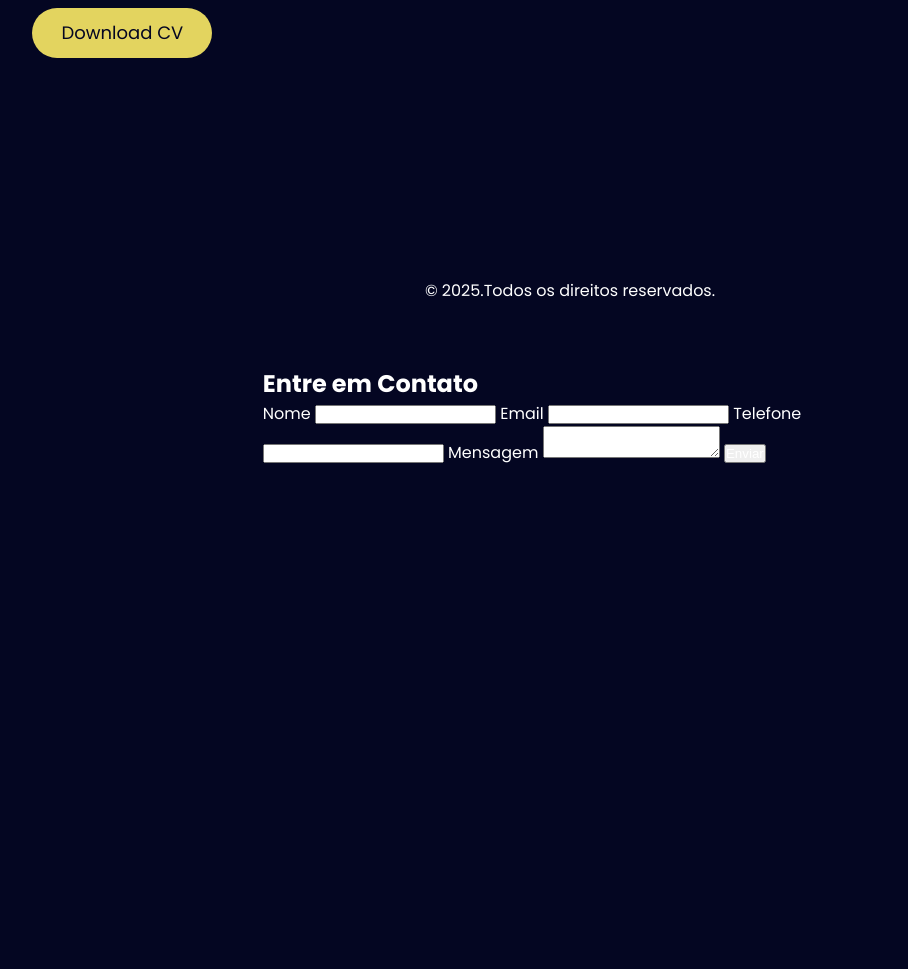
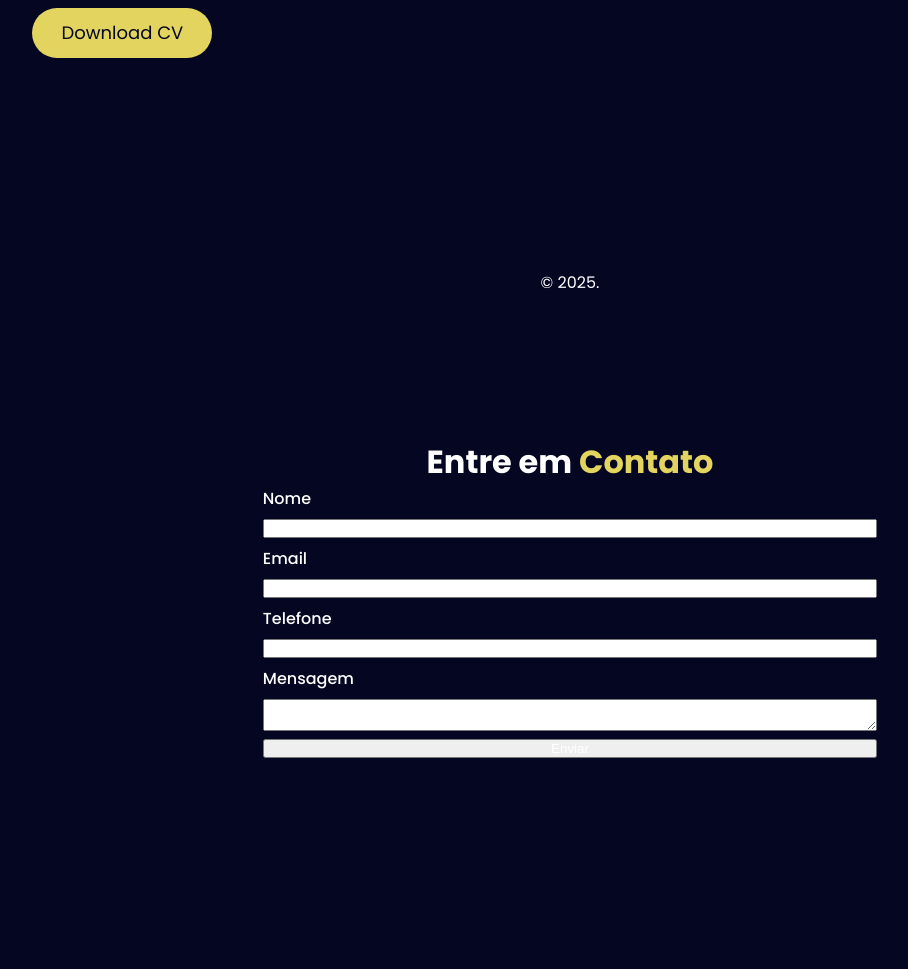
Before and after one commit to Airton-Fernandes/Projeto-Rajesh, a plain HTML site: page index.html in a window 1280 px wide. Shown: the part 498-1467 px from the top of the page, without its empty margins (70-978 px from the left). Drawn offline with Linux system fonts and the light colour scheme.

Commit message:
Iniciando Formulario

```diff
--- a/index.html
+++ b/index.html
@@ -7,7 +7,8 @@
     <title>Portfolio</title>
     <link rel="stylesheet" href="./styles/global.css">
     <link rel="stylesheet" href="./styles/header.css">
-    <link rel="stylesheet" href="./styles/main.css">
+    <link rel="stylesheet" href="./styles/main-home.css">
+    <link rel="stylesheet" href="./styles/main-contact.css">
     <link rel="stylesheet" href="./styles/footer.css">
     <link
         href="https://fonts.googleapis.com/css2?family=Poppins:ital,wght@0,100;0,200;0,300;0,400;0,500;0,600;0,700;0,800;0,900;1,100;1,200;1,300;1,400;1,500;1,600;1,700;1,800;1,900&display=swap"
@@ -71,7 +72,7 @@
         </section>
     </main>
     <footer>
-        <p>&copy; 2025.Todos os direitos reservados.</p>
+        <p>&copy; 2025.</p>
     </footer>
 </body>
 
--- a/styles/footer.css
+++ b/styles/footer.css
@@ -1,6 +1,6 @@
 footer {
     width: 100%;
-    height: 3vh;
+    height: 4vh;
     position: fixed;
     bottom: 0;
 }
--- /dev/null
+++ b/styles/main-contact.css
@@ -0,0 +1,37 @@
+main #contact{
+  width: 100%;
+  height: 100%;
+  padding: 8vh 18vw;
+}
+
+main #contact .content {
+  width: 100%;
+  height: 100%;
+  margin: 0 auto;
+  display: flex;
+  flex-direction: column;
+  justify-content: center;
+  align-items: center;
+}
+
+main #contact .content h2{
+  font-size: 2rem;
+
+}
+
+main #contact .content h2 span{
+  color: var(--cor-secundaria);
+}
+
+main #contact .content form{
+  width: 100%;
+  height: 30rem;
+  display: flex;
+  flex-direction: column;
+  gap: 0.5rem;
+
+}
+
+main #contact .content form label{
+  font-weight: 500;
+}
--- a/styles/main.css
+++ b/styles/main-home.css
@@ -110,9 +110,3 @@ main #home .photo div:hover {
 main #home .photo div img {
     width: 100%;
 }
-
-main #contact{
-  width: 100%;
-  height: 100%;
-  padding: 8vh 18vw;
-}
```
